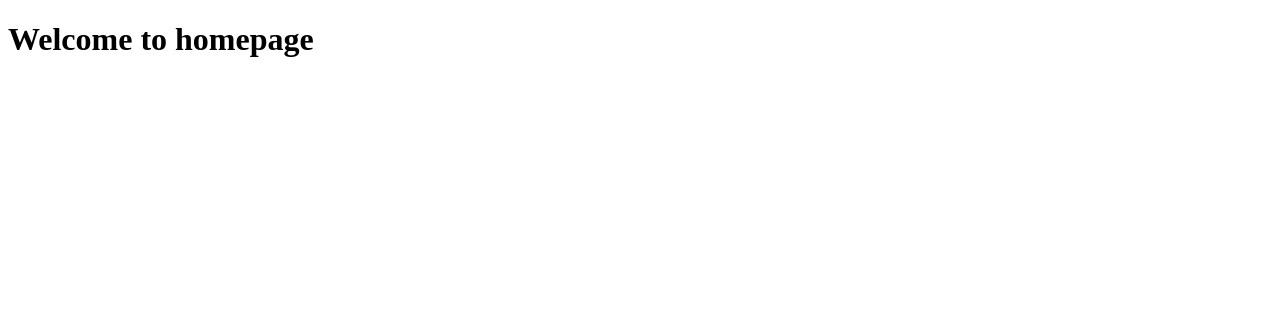
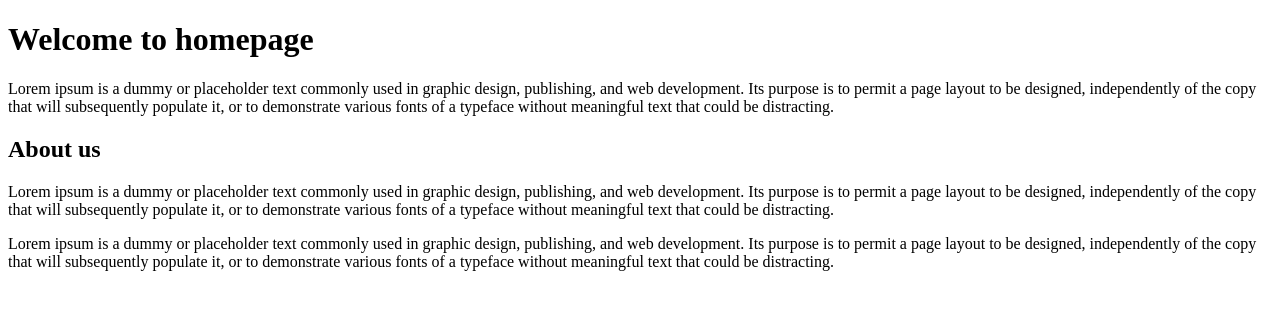
Before and after one commit to Sandhya-Natarajan/W3dreams, a plain HTML site: page index.html in a window 1280 px wide. Drawn offline with Linux system fonts and the light colour scheme.

Commit message:
I made the changes and included about page

```diff
--- a/index.html
+++ b/index.html
@@ -7,5 +7,12 @@
 </head>
 <body>
     <h1>Welcome to homepage</h1>
+    <p>Lorem ipsum is a dummy or placeholder text commonly used in graphic design, publishing, and web development. Its purpose is to permit a page layout to be designed, independently of the copy that will subsequently populate it, or to demonstrate various fonts of a typeface without meaningful text that could be distracting. </p>
+
+    <h2>About us</h2>
+        <p>Lorem ipsum is a dummy or placeholder text commonly used in graphic design, publishing, and web development. Its purpose is to permit a page layout to be designed, independently of the copy that will subsequently populate it, or to demonstrate various fonts of a typeface without meaningful text that could be distracting. </p>
+
+            <p>Lorem ipsum is a dummy or placeholder text commonly used in graphic design, publishing, and web development. Its purpose is to permit a page layout to be designed, independently of the copy that will subsequently populate it, or to demonstrate various fonts of a typeface without meaningful text that could be distracting. </p>
+
 </body>
 </html>
```
Also changed, not shown: about.html (added, +11 -0 lines).
